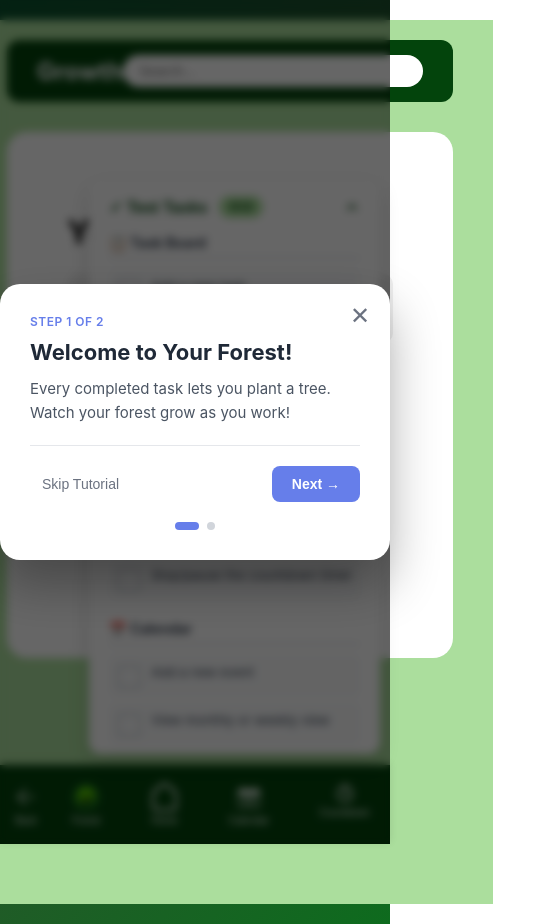
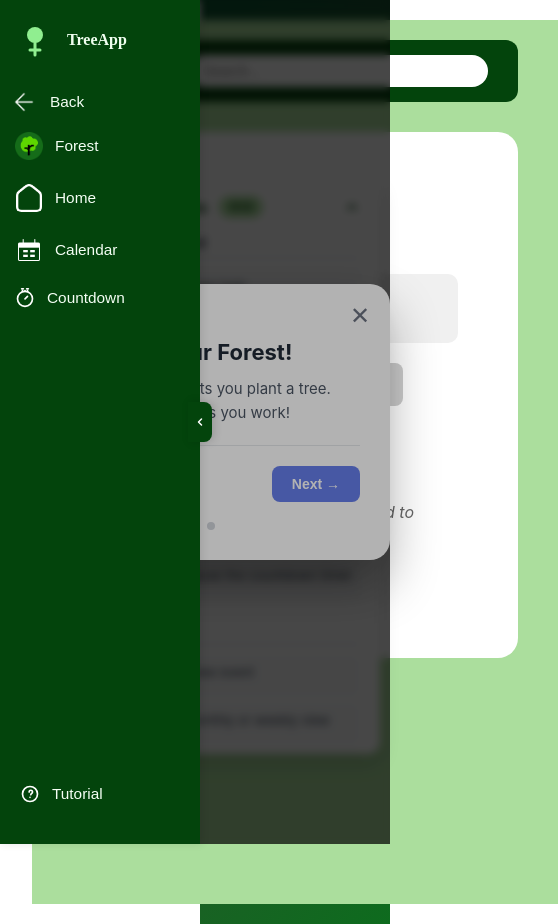
Before and after one commit to itcOnlineGaming/Team_2_2025, a SvelteKit app in the folder Project/: page /forest in a window 390 px wide. Shown: the whole page, 558 px wide, since content can reach past the window. Built offline with nearby package versions, Linux system fonts and the light colour scheme.

Commit message:
toutorial button

```diff
--- a/Project/src/lib/components/Forest.svelte
+++ b/Project/src/lib/components/Forest.svelte
@@ -113,8 +113,20 @@
     }
   }
 
+  window.addEventListener('open-tutorials', showTutorial);
+
   return () => clearInterval(interval);
 });
+
+  function showTutorial() {
+    if (tutorialComponent) {
+      if (typeof tutorialComponent.restart === 'function') {
+        tutorialComponent.restart();
+      } else if (typeof tutorialComponent.start === 'function') {
+        tutorialComponent.start();
+      }
+    }
+  }
 
   function save() {
     localStorage.setItem(
--- a/Project/src/routes/+layout.svelte
+++ b/Project/src/routes/+layout.svelte
@@ -28,12 +28,21 @@
 		goto(`${base}/`);
 	}
 
+	function openTutorials() {
+		if (typeof window !== 'undefined') {
+			window.dispatchEvent(new CustomEvent('open-tutorials'));
+		}
+	}
+
 	// Routes where the sidebar should NOT be shown
-	const hideSidebarOn = ['/end'];
+	const hideSidebarOn =
+		['/signup', '/login', '/forgot-password', '/reset-password', '/terms', '/privacy'].map(
+			(path) => (base && base !== '' ? `${base}${path}` : path)
+		);
 
-	// Check if current path should hide sidebar
+	// Determine if the sidebar should be hidden on the current route
 	function shouldHideSidebar(pathname: string) {
-		return hideSidebarOn.some(route => pathname.endsWith(route));
+		return hideSidebarOn.some((path) => pathname.startsWith(path));
 	}
 
 	// Hide Back button on the base (home) page
@@ -71,7 +80,7 @@
 					{/if}
 				</div>
 
-				<!-- Back (hidden on home page) -->
+				<!-- Back button (hidden on home/base route) -->
 				{#if !isHomePath($page.url.pathname)}
 					<button class="nav-item" on:click={goToHome} type="button">
 						<img class="nav-icon-img" src={base + '/Images/icons/back_arrow.png'} alt="Back" />
@@ -110,9 +119,29 @@
 					<button class="nav-item" on:click={goToCountdown} type="button">
 						<svg class="nav-icon-svg" width="24" height="24" viewBox="0 0 24 24" fill="none">
 							<circle cx="12" cy="13" r="9" stroke="white" stroke-width="2" />
-							<path d="M12 13L12 8" stroke="white" stroke-width="2" stroke-linecap="round" />
-							<path d="M12 13L15 15" stroke="white" stroke-width="2" stroke-linecap="round" />
-							<path d="M10 3L14 3" stroke="white" stroke-width="2" stroke-linecap="round" />
+							<path
+								d="M12 13L15 10"
+								stroke="white"
+								stroke-width="2"
+								stroke-linecap="round"
+								stroke-linejoin="round"
+							/>
+							<path
+								d="M8 1H10"
+								stroke="white"
+								stroke-width="2"
+								stroke-linecap="round"
+								stroke-linejoin="round"
+							/>
+							<path
+								d="M14 1H16"
+								stroke="white"
+								stroke-width="2"
+								stroke-linecap="round"
+								stroke-linejoin="round"
+							/>
+							<path d="M9 4V3" stroke="white" stroke-width="2" stroke-linecap="round" />
+							<path d="M15 4V3" stroke="white" stroke-width="2" stroke-linecap="round" />
 							<path d="M12 3L12 4" stroke="white" stroke-width="2" stroke-linecap="round" />
 						</svg>
 						{#if isExpanded}
@@ -120,6 +149,33 @@
 						{/if}
 					</button>
 				</nav>
+
+  				<div class="tutorial-nav-wrapper">
+					<button
+						class="nav-item tutorial-nav"
+						type="button"
+						on:click={openTutorials}
+					>
+						<svg class="nav-icon-svg" width="24" height="24" viewBox="0 0 24 24" fill="none">
+							<!-- Circle outline -->
+							<circle cx="12" cy="12" r="9" stroke="white" stroke-width="2" />
+							<!-- Question mark curve -->
+							<path
+								d="M11 9.5C11 8.39543 11.8954 7.5 13 7.5C14.1046 7.5 15 8.39543 15 9.5C15 10.4314 14.5 11 13.9 11.4C13.3 11.8 13 12.1 13 13"
+								stroke="white"
+								stroke-width="2"
+								stroke-linecap="round"
+								stroke-linejoin="round"
+							/>
+							<!-- Dot -->
+							<circle cx="12" cy="16" r="1" fill="white" />
+						</svg>
+
+						{#if isExpanded}
+							<span class="nav-label">Tutorial</span>
+						{/if}
+					</button>
+				</div>
 			</div>
 
 			<!-- Toggle button on right edge -->
@@ -127,10 +183,22 @@
 				<svg width="16" height="16" viewBox="0 0 16 16" fill="none">
 					{#if isExpanded}
 						<!-- Left arrow "<" -->
-						<path d="M10 4L6 8L10 12" stroke="white" stroke-width="2" stroke-linecap="round" stroke-linejoin="round" />
+						<path
+							d="M10 4L6 8L10 12"
+							stroke="white"
+							stroke-width="2"
+							stroke-linecap="round"
+							stroke-linejoin="round"
+						/>
 					{:else}
 						<!-- Right arrow ">" -->
-						<path d="M6 4L10 8L6 12" stroke="white" stroke-width="2" stroke-linecap="round" stroke-linejoin="round" />
+						<path
+							d="M6 4L10 8L6 12"
+							stroke="white"
+							stroke-width="2"
+							stroke-linecap="round"
+							stroke-linejoin="round"
+						/>
 					{/if}
 				</svg>
 			</button>
@@ -145,7 +213,7 @@
 	<!-- Child pages render here -->
 	<main
 		class="main-content"
-		class:shifted={isExpanded && !shouldHideSidebar($page.url.pathname)}
+		class:sidebar-visible={!shouldHideSidebar($page.url.pathname)}
 		class:no-sidebar={shouldHideSidebar($page.url.pathname)}
 	>
 		{@render children?.()}
@@ -202,15 +270,13 @@
 
 	.logo svg {
 		display: block;
-		flex-shrink: 0;
 	}
 
 	.brand-name {
-		font-size: 18px;
+		font-size: 1.1rem;
 		font-weight: 600;
-		color: #90EE90;
+		color: #f0fff0;
 		white-space: nowrap;
-		animation: fadeIn 0.3s ease-in-out;
 	}
 
 	.sidebar-nav {
@@ -223,51 +289,45 @@
 
 	.nav-item {
 		width: 100%;
-		height: auto;
-		min-height: 50px;
-		border-radius: 12px;
+		background: transparent;
 		border: none;
-		background: transparent;
+		color: #f0fff0;
+		display: flex;
+		align-items: center;
+		gap: 12px;
+		padding: 10px 12px;
+		border-radius: 10px;
 		cursor: pointer;
-		display: flex;
-		flex-direction: row;
-		align-items: center;
-		justify-content: flex-start;
-		gap: 12px;
-		transition: all 0.2s;
-		padding: 8px 10px;
-		color: white;
+		transition: background 0.2s, transform 0.1s;
 	}
 
 	.nav-item:hover {
-		background: rgba(255, 255, 255, 0.15);
+		background: rgba(255, 255, 255, 0.08);
+		transform: translateX(2px);
 	}
 
 	.nav-item:active {
-		background: rgba(255, 255, 255, 0.25);
+		transform: translateX(1px) scale(0.99);
+	}
+
+	.nav-icon-img {
+		width: 32px;
+		height: 32px;
+		border-radius: 6px;
+		object-fit: contain;
+		display: block;
 	}
 
 	.nav-icon-svg {
 		width: 24px;
 		height: 24px;
-		flex-shrink: 0;
-		margin-left: 5px;
-	}
-
-	.nav-icon-img {
-		width: 34px;
-		height: 34px;
-		object-fit: contain;
-		display: block;
-		flex-shrink: 0;
 	}
 
 	.nav-label {
-		font-size: 14px;
-		color: #ffffff;
+		font-size: 0.96rem;
 		font-weight: 500;
+		color: #f5fff5;
 		white-space: nowrap;
-		animation: fadeIn 0.3s ease-in-out;
 	}
 
 	.toggle-btn {
@@ -286,7 +346,6 @@
 		justify-content: center;
 		transition: all 0.2s;
 		box-shadow: 2px 0 8px rgba(0, 0, 0, 0.15);
-		z-index: 1001;
 	}
 
 	.toggle-btn:hover {
@@ -305,17 +364,22 @@
 		right: 0;
 		bottom: 0;
 		background: rgba(0, 0, 0, 0.3);
-		z-index: 999;
-		animation: fadeIn 0.3s ease-in-out;
+		z-index: 900;
 	}
 
 	.main-content {
 		margin-left: 70px;
+		min-height: 100vh;
 		transition: margin-left 0.3s cubic-bezier(0.4, 0, 0.2, 1);
-		min-height: 100vh;
+		position: relative;
+		z-index: 1;
 	}
 
-	.main-content.shifted {
+	.main-content.sidebar-visible {
+		margin-left: 70px;
+	}
+
+	.sidebar.expanded ~ .main-content.sidebar-visible {
 		margin-left: 220px;
 	}
 
@@ -323,81 +387,34 @@
 		margin-left: 0;
 	}
 
-	@keyframes fadeIn {
-		from {
-			opacity: 0;
-		}
-		to {
-			opacity: 1;
-		}
-	}
-
-	/* Mobile styles */
 	@media (max-width: 768px) {
 		.sidebar {
-			width: 100%;
-			height: auto;
-			position: fixed;
-			bottom: 0;
-			top: auto;
-			left: 0;
-			flex-direction: row;
-			padding: 10px 0;
-			box-shadow: 0 -2px 8px rgba(0, 0, 0, 0.1);
+			width: 60px;
 		}
 
 		.sidebar.expanded {
-			width: 100%;
-			height: auto;
+			width: 200px;
 		}
 
-		.sidebar-content {
-			flex-direction: row;
-			padding: 0;
-			width: 100%;
-			justify-content: space-around;
+		.main-content,
+		.main-content.sidebar-visible {
+			margin-left: 60px;
+		}
+
+		.sidebar.expanded ~ .main-content.sidebar-visible {
+			margin-left: 200px;
 		}
 
 		.sidebar-header {
-			display: none;
+			margin-bottom: 20px;
 		}
 
-		.sidebar-nav {
-			flex-direction: row;
-			gap: 10px;
-			padding: 0;
-			justify-content: space-around;
-			width: 100%;
+		.brand-name {
+			font-size: 1rem;
 		}
 
 		.nav-item {
-			flex-direction: column;
-			gap: 4px;
-			min-height: auto;
-			width: auto;
-			padding: 8px 12px;
-		}
-
-		.nav-label {
-			font-size: 10px;
-			animation: none;
-		}
-
-		.toggle-btn {
-			display: none;
-		}
-
-		.sidebar-overlay {
-			display: none;
-		}
-
-		.main-content {
-			margin-left: 0;
-			margin-bottom: 70px;
-		}
-
-		.main-content.shifted {
-			margin-left: 0;
+			padding: 8px 10px;
 		}
 
 		.nav-icon-img {
@@ -410,5 +427,42 @@
 			height: 20px;
 			margin-left: 0;
 		}
-	}
+
+  .tutorial-nav-wrapper {
+    margin-top: auto;
+    padding: 0 10px 12px 10px;
+  }
+
+  .tutorial-nav {
+    border: none;
+    background: transparent;
+    width: 100%;
+    text-align: left;
+    cursor: pointer;
+  }
+
+  /* Line-art "?" in a circle, using currentColor (white) */
+  .tutorial-icon-circle {
+    display: inline-flex;
+    align-items: center;
+    justify-content: center;
+    width: 26px;
+    height: 26px;
+    border-radius: 999px;
+    border: 2px solid currentColor;
+    font-size: 0.85rem;
+    font-weight: 700;
+    line-height: 1;
+  }
+
+  /* Optional: subtle distinction on hover, same as other nav items */
+  .tutorial-nav:hover {
+    opacity: 0.9;
+    transform: translateX(2px);
+    transition:
+      opacity 0.15s ease-out,
+      transform 0.15s ease-out;
+  }
+}
+
 </style>
--- a/Project/src/routes/calender/+page.svelte
+++ b/Project/src/routes/calender/+page.svelte
@@ -102,7 +102,19 @@
   if (!tutorialCompleted && tutorialComponent) {
     tutorialComponent.start();
   }
+
+  window.addEventListener('open-tutorials', showTutorial);
 });
+
+  function showTutorial() {
+    if (tutorialComponent) {
+      if (typeof tutorialComponent.restart === 'function') {
+        tutorialComponent.restart();
+      } else if (typeof tutorialComponent.start === 'function') {
+        tutorialComponent.start();
+      }
+    }
+  }
 
 
   function seedDefaults(): CalEvent[] {
@@ -436,7 +448,7 @@
   .sidebar-nav { display:flex; flex-direction:column; gap:20px; }
   .nav-item { width:50px; height:50px; border-radius:12px; border:none; background:transparent; cursor:pointer; display:flex; align-items:center; justify-content:center; }
   .nav-item:hover, .nav-item.active { background: rgba(255,255,255,0.2); }
-  .content { margin-left:70px; padding:20px 40px; min-height:100vh; background:#ABDE9D; }
+  .content { padding:20px 40px; min-height:100vh; background:#ABDE9D; }
   .header { background:#03440C; padding:15px 30px; border-radius:12px; display:flex; justify-content:space-between; align-items:center; margin-bottom:30px; }
   .header h1 { color:white; font-size:24px; margin:0; }
   .search-bar { padding:8px 16px; border-radius:20px; border:none; width:300px; font-size:14px; }
--- a/Project/src/routes/forest/+page.svelte
+++ b/Project/src/routes/forest/+page.svelte
@@ -26,7 +26,6 @@
     :global(body) { margin:0; }
 
     .content {
-        margin-left:70px;
         padding:20px 40px;
         min-height:100vh;
         background:#ABDE9D;
```
Also changed, not shown: Project/src/routes/+page.svelte (+12 -0 lines), Project/src/routes/countdown/+page.svelte (+12 -0 lines).
